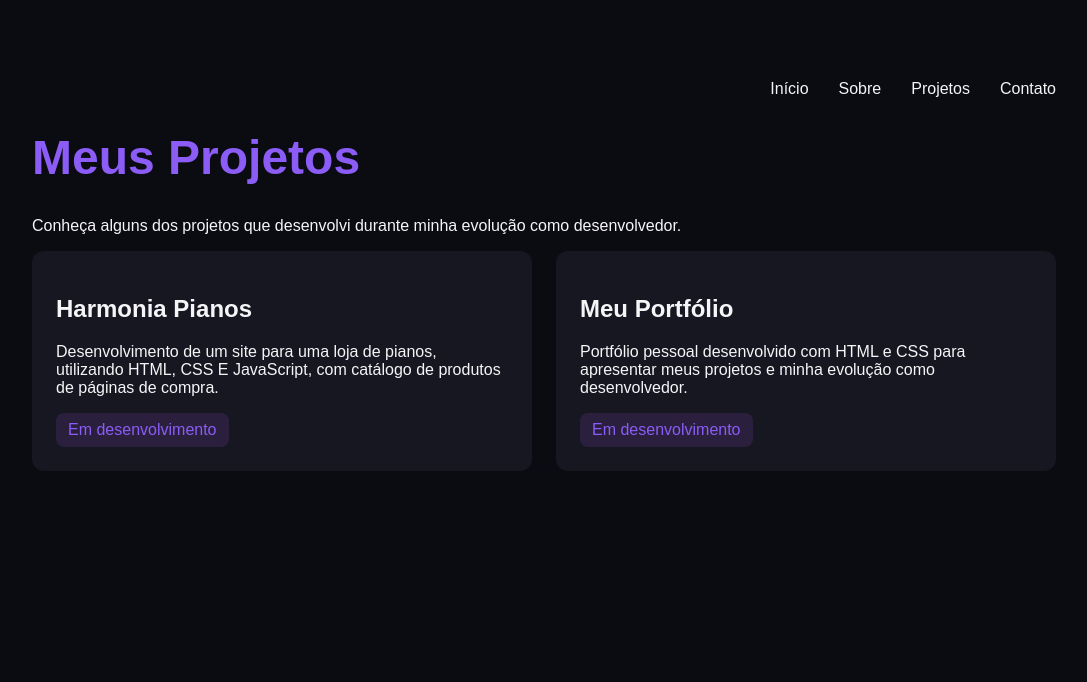
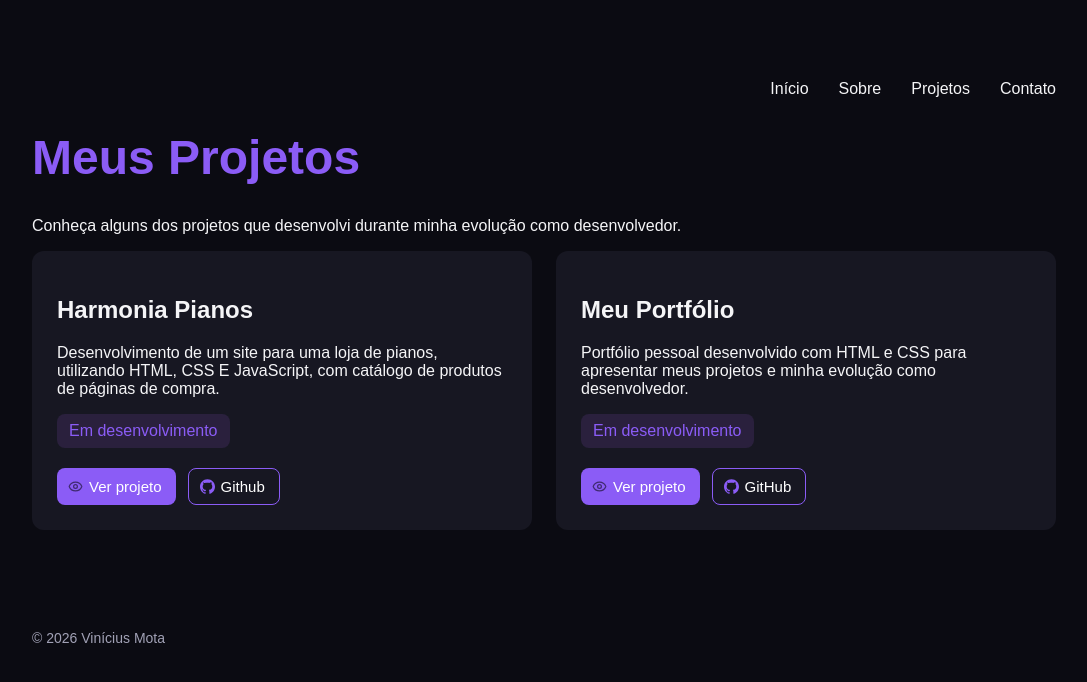
Before and after one commit to vnn-coder/portfolio, a plain HTML site: page projetos.html in a window 1280 px wide. Shown: the whole page, without its empty margins (96-1183 px from the left). Drawn offline with nearby package versions, Linux system fonts and the light colour scheme.

Commit message:
feat: adiciona cards de projetos, icones e animacoes

```diff
--- a/css/style.css
+++ b/css/style.css
@@ -36,14 +36,12 @@ h1 {
     transition: background-color 0.3s ease, transform 0.3s ease;
 }
 
-/* Efeito do botão */
-
-.botao-github {
+.botao-github:hover {
     background-color: #7045d4;
     transform: translateY(-3px);
 }
 
-/* Cabeçalho */
+/* Cabeçalho & Menu */
 
 .menu {
     display: flex;
@@ -51,28 +49,32 @@ h1 {
     justify-content: flex-end;
 }
 
-/* Links do menu */
-
 .menu a {
     color: var(--text-primary);
     text-decoration: none;
+    transition: color 0.3s ease;
 }
 
-/* Efeitos dos links do menu */
 
-.menu a:hover {
+.menu a:hover,
+.menua:focus-visible {
     color: var(--accent);
 }
 
-/* Cards dos projetos */
+/* Organização dos projetos */
 
 .card-projeto {
     background-color: #171722;
     padding: 24px;
     border-radius: 12px;
+    transition: transform 0.3s ease, border-color 0.3s ease;
+    border: 1px solid transparent;
 }
 
-/* Organização dos projetos */
+.card-projeto:hover {
+    transform: translateY(-3px);
+    border-color: var(--accent);
+}
 
 .projetos {
     display: grid;
@@ -80,14 +82,67 @@ h1 {
     gap: 24px;
 }
 
-/* Status dos projetos */
-
-.card-projeto span {
+.card-projeto > span {
     color: var(--accent);
     background-color: #2a203d;
     display: inline-block;
     padding: 8px 12px;
     border-radius: 8px;
+}
+
+.links-projeto {
+    display: flex;
+    gap: 12px;
+    margin-top: 20px;
+}
+
+.links-projeto a {
+    display: inline-flex;
+    align-items: center;
+    gap: 3px;
+    padding: 9px 14px;
+    border-radius: 8px;
+    text-decoration: none;
+    font-size: 15px;
+    transition: transform 0.3s ease;
+}
+
+.links-projeto  a:hover {
+    transform: translateY(-2px);
+}
+
+.links-projeto a svg,
+.links-projeto img {
+    width: 15px;
+    height: 15px;
+    transform: translateX(-3px);
+}
+
+.links-projeto .link-demo svg {
+    stroke: rgba(0, 0, 0, 0.548);
+    transition: trasnform 0.3s ease;
+}
+
+.links-projeto .link-demo {
+    background-color: var(--accent);
+    color: white;
+}
+
+.links-projeto .link-codigo {
+    border: 1px solid var(--accent);
+    color: white;
+}
+
+.links-projeto .link-codigo img {
+    transition: transform 0.3s ease;
+}
+
+
+.links-projeto a span {
+    display: inline-block;
+    background: transparent;
+    border: none;
+    transition: transform 0.3s ease;
 }
 
 /* Responsividade para celulares */
@@ -140,9 +195,13 @@ h1 {
     #sobre {
         margin-top: 120px;
     }
+
+    footer {
+        margin-top: 60px;
+    }
 }
 
-/* Seção Sobre mim */
+/* Texto de apresentação */
 
 #sobre {
     margin-top: 80px;
@@ -154,9 +213,13 @@ h1 {
     color: var(--accent);
 }
 
-/* Texto da seção Sobre mim */
+#sobre p {
+    line-height: 1.6;
+    max-width: 650px;
+}
 
-#sobre p {
+.descricao {
+    max-width: 480px;
     line-height: 1.6;
 }
 
@@ -180,9 +243,8 @@ html {
     background-color: #2a203d;
     padding: 8px 12px;
     border-radius: 8px;
+    transition: transform 0.3s ease;
 }
-
-/* Cores das tecnologias */
 
 #tecnologias .html {
     background-color: #2a203d;
@@ -198,3 +260,19 @@ html {
     background-color: #2a203d;
     color: #facc15;
 }
+
+#tecnologias li:hover {
+    transform: translateY(-1px);
+}
+
+#tecnologias {
+    margin-top: 50px;
+}
+
+/* Rodapé */
+
+footer {
+    margin-top: 100px;
+    color: var(--text-secondary);
+    font-size: 14px;
+}
--- a/projetos.html
+++ b/projetos.html
@@ -8,6 +8,7 @@
     <title>Projetos | Vinícius Mota</title>
 
     <link rel="stylesheet" href="css/style.css">
+    <script src="https://unpkg.com/lucide@latest"></script>
 </head>
 <body>
 
@@ -42,6 +43,16 @@
                 </p>
 
                 <span>Em desenvolvimento</span>
+
+                <div class="links-projeto">
+                     <a class="link-demo" >
+                        <i data-lucide="eye"></i>
+                        Ver projeto</a>
+                     <a class="link-codigo">
+                        <img src="img/github.svg" alt="github">
+                        Github</a>
+                 </div>
+
             </article>
 
                 <!-- Segundo projeto -->
@@ -55,10 +66,28 @@
                     </p>
 
                 <span>Em desenvolvimento</span>
+
+                 <div class="links-projeto">
+                    <a class="link-demo">
+                        <i data-lucide="eye"></i>
+                        <span>Ver projeto</span>
+                    </a>
+                    <a class="link-codigo">
+                        <img src="img/github.svg" alt="">
+                        <span>GitHub</span>
+                    </a>
+                </div>
             </article>
 
          </section>
     </main>
 
+    <footer>
+        <p>© 2026 Vinícius Mota</p>
+    </footer>
+
+    <script>
+        lucide.createIcons();
+    </script>
 </body>
 </html>
```
Also changed, not shown: index.html (+7 -2 lines), img/github.svg (added).
